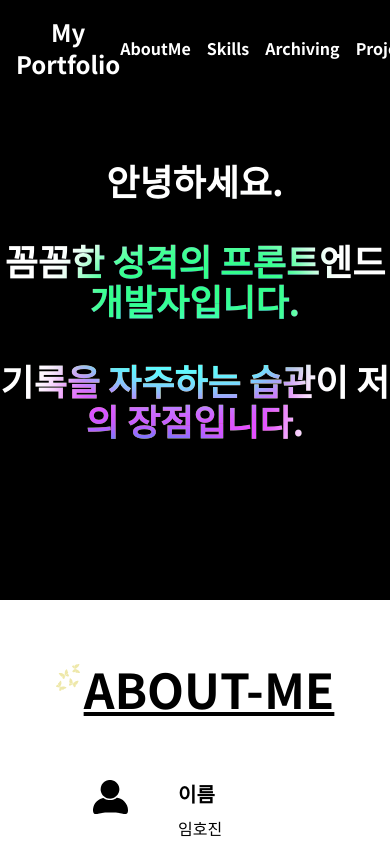
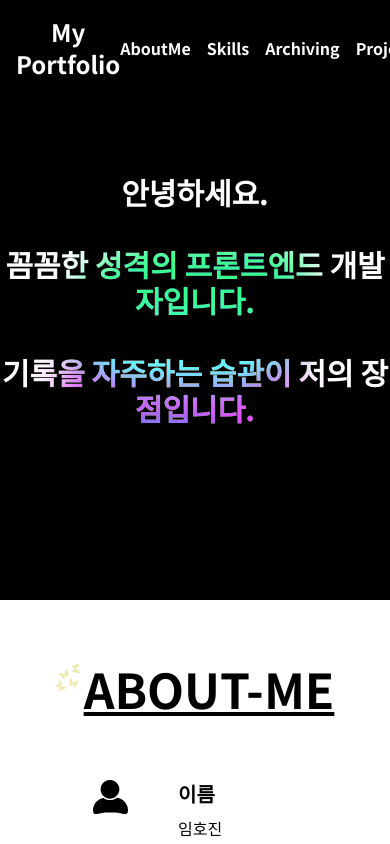
Before and after one commit to HojinLim/portfolio, a React (Create React App) app: page / in a window 390 px wide. Shown: the top 844 px of the page. Built offline with nearby package versions, Linux system fonts and the light colour scheme.

Commit message:
Fix/인트로 글자 반응형 크기 조절

```diff
--- a/src/components/Intro.tsx
+++ b/src/components/Intro.tsx
@@ -9,7 +9,7 @@ const Intro = (props: Props) => {
   return (
     <div className="w-full h-[600px] bg-black flex justify-center items-center">
       {/* <Spline scene="https://prod.spline.design/A6JGsW2hSlFA410A/scene.splinecode"> */}
-        <h4 className="text-4xl font-bold relative overflow-hidden text-white border-none text-center">
+      <h4 className="text-3xl sm:text-4xl font-bold relative overflow-hidden text-white border-none text-center">
         안녕하세요. <br />
         <br />
         꼼꼼한 성격의 프론트엔드 개발자입니다.
--- a/src/components/Projects.tsx
+++ b/src/components/Projects.tsx
@@ -134,7 +134,7 @@ const ProjectCard = ({ project }: { project: Project }) => {
           {project.tistoryLink ? (
             <ul className="list-disc m-3">
               <li className="text-lg flex my-4 font-bold">
-                <div className="container flex mx-auto mt-4">
+                <div className="container flex mx-auto mt-4 overflow-hidden whitespace-no-wrap">
                   <AiOutlineCheck />
                   tistory
                   <ul className="list-disc pl-4 ml-3">
```
Lines whose indentation alone changed are shown as unchanged.
